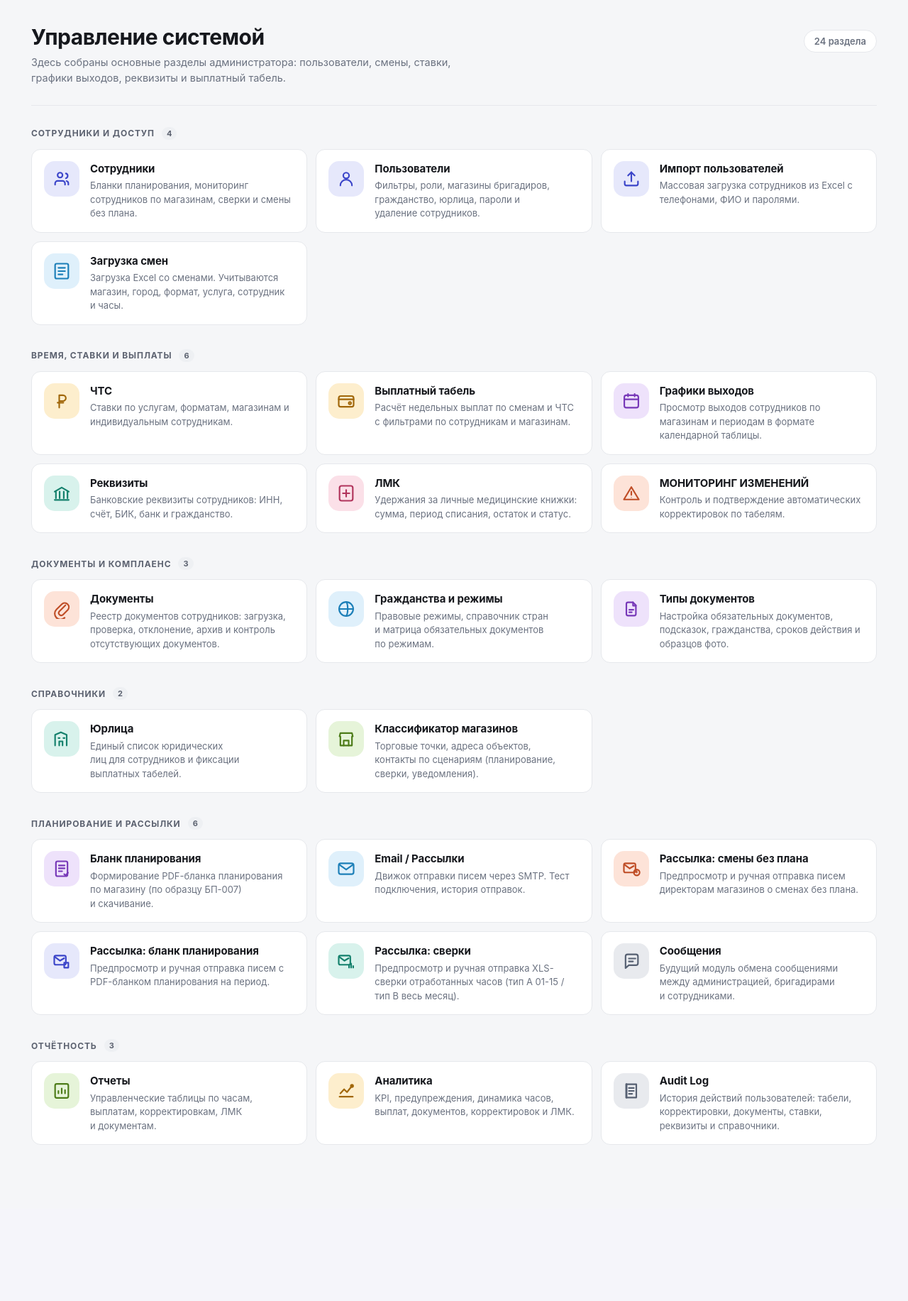
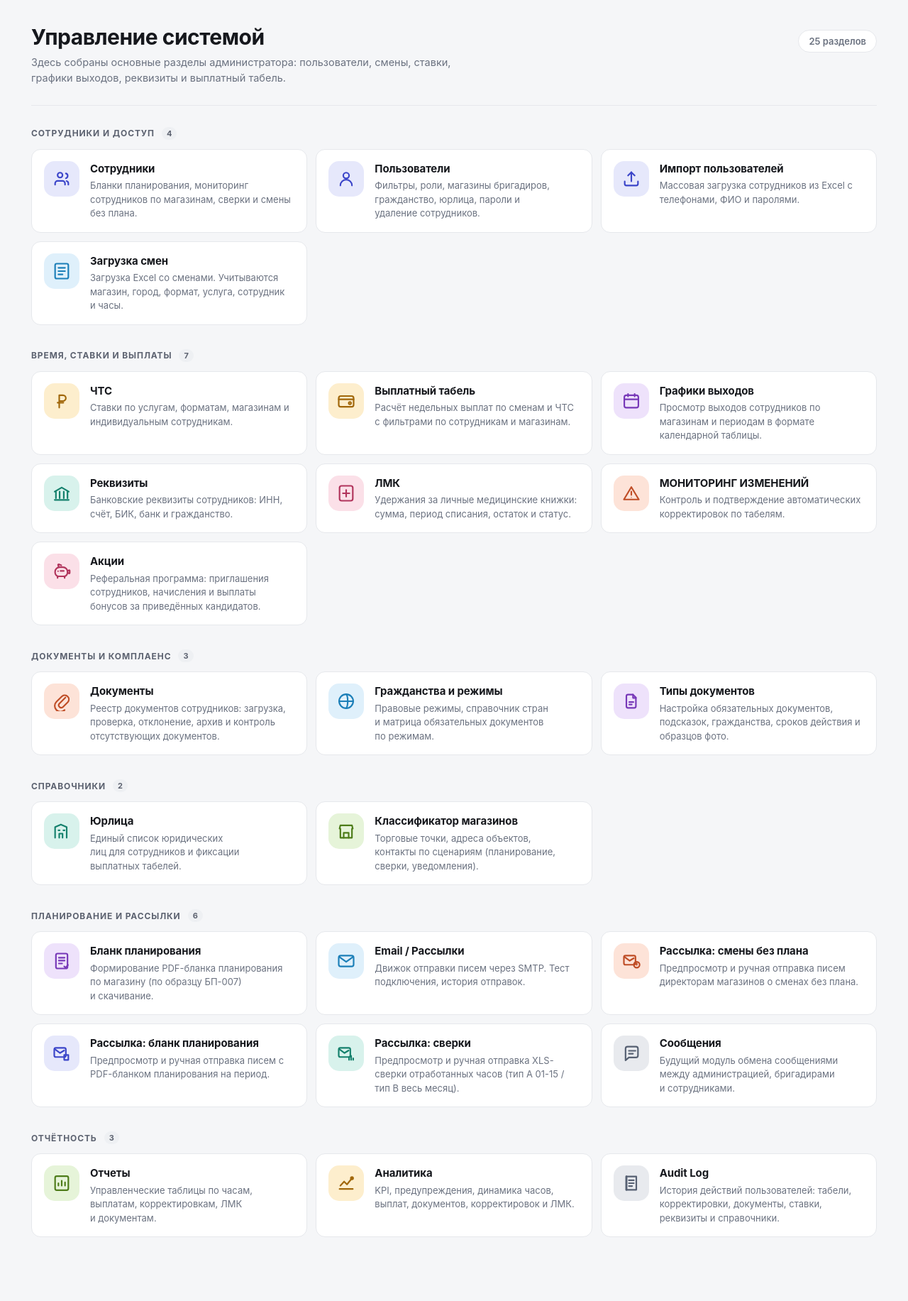
Before and after one commit to alexanderpipich/work-system, a FastAPI app: template templates/admin_dashboard.html in a window 1280 px wide. Shown: the part 77-1910 px from the top of the page at 71% size. Before the commit the page ends 1690 px from the top, so only its background shows below. Run offline with FastAPI, Linux system fonts and the light colour scheme; the template is opened without the code that fills it, so the values that code supplies are empty; parts of the project's set-up code (start-up, migrations or seed data) failed here and were passed over.

Commit message:
style[admin]: карточка «Акции» (АПД) на дашборде → /admin/referral
Обновлён admin_dashboard: добавлена карточка «Акции» (реферальная программа) в группу
«Время, ставки и выплаты» (7 разделов, всего 25). Ссылка /admin/referral — реальный роут.
Функционал прочих карточек не изменён; binding admin.employee_name сохранён; самодостаточный.

Co-Authored-By: Claude Opus 4.8 (1M context) <noreply@anthropic.com>

```diff
--- a/templates/admin_dashboard.html
+++ b/templates/admin_dashboard.html
@@ -323,7 +323,7 @@
                     графики выходов, реквизиты и выплатный табель.
                 </p>
             </div>
-            <span class="hero-count">24 раздела</span>
+            <span class="hero-count">25 разделов</span>
         </div>
 
             <section class="group">
@@ -382,7 +382,7 @@
             <section class="group">
                 <div class="group-hdr">
                     <h2 class="group-title">Время, ставки и выплаты</h2>
-                    <span class="group-count">6</span>
+                    <span class="group-count">7</span>
                 </div>
                 <div class="grid">
                 <a href="/admin/rates" class="card">
@@ -448,6 +448,16 @@
                         </span>
                         <span class="desc">Контроль и подтверждение автоматических корректировок по табелям.</span>
 
+                    </span>
+                    <span class="go" aria-hidden="true">→</span>
+                </a>
+                <a href="/admin/referral" class="card">
+                    <span class="icon rose"><svg viewBox="0 0 24 24" aria-hidden="true"><path d="M4 12.5a5.5 5.5 0 0 1 5.5-5.5h4a5.5 5.5 0 0 1 5.5 5.5v1a4.5 4.5 0 0 1-4.5 4.5h-6A4.5 4.5 0 0 1 4 13.5z"/><path d="M19 11.5l1.8-.9a.6.6 0 0 1 .85.55v2.7a.6.6 0 0 1-.85.55L19 13.5"/><path d="M7 18v2M15.5 18v2"/><path d="M8.5 6.8 7.6 4.2a.6.6 0 0 1 .8-.74l3.1 1.3"/><path d="M10.5 11.5h4"/><circle cx="7.6" cy="11.8" r=".9" fill="currentColor" stroke="none"/></svg></span>
+                    <span class="card-body">
+                        <span class="card-top">
+                            <span class="title">Акции</span>
+                        </span>
+                        <span class="desc">Реферальная программа: приглашения сотрудников, начисления и выплаты бонусов за приведённых кандидатов.</span>
                     </span>
                     <span class="go" aria-hidden="true">→</span>
                 </a>
```
